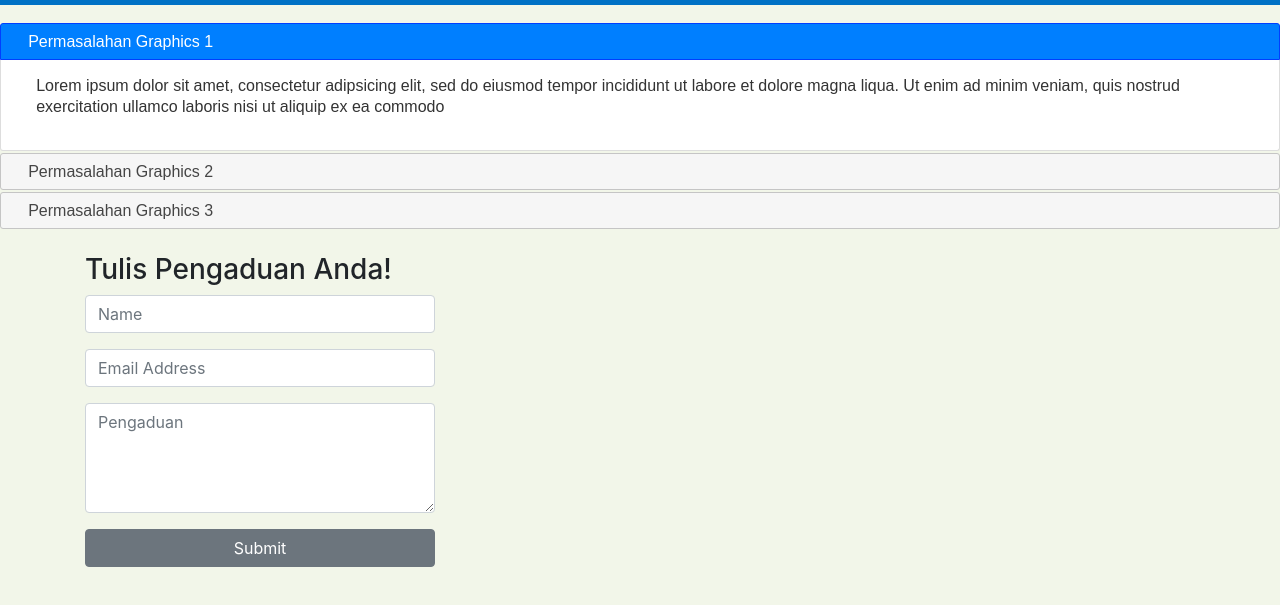
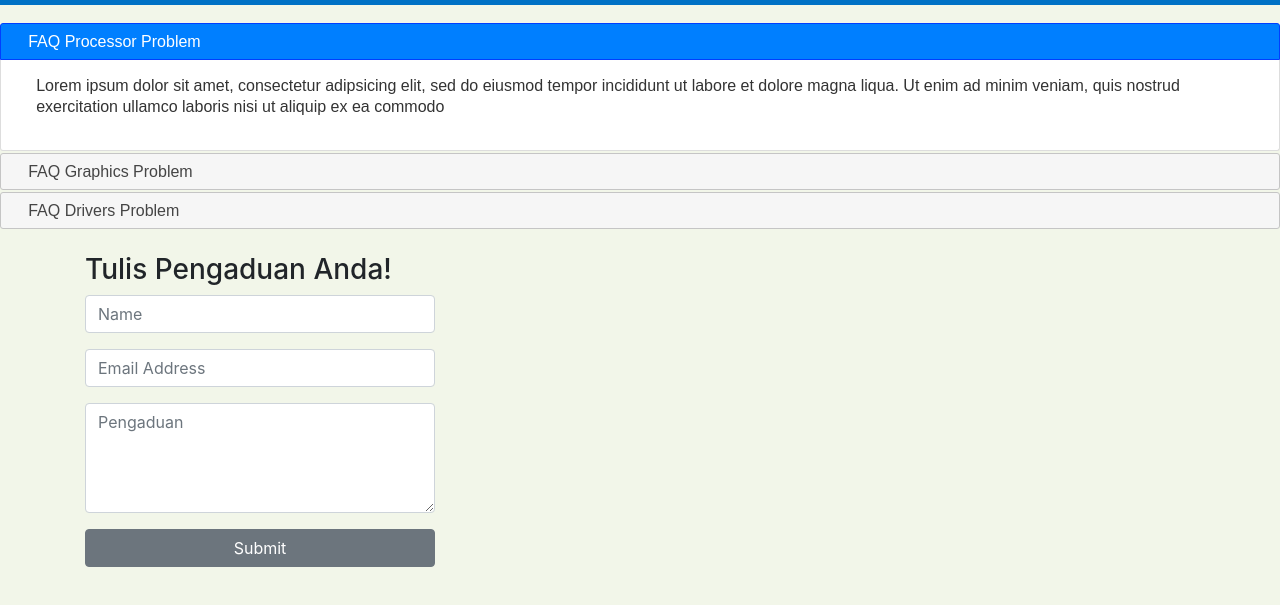
Before and after one commit to fatma-armi/Mivi, a plain HTML site: page support graphic.html in a window 1280 px wide. Shown: the part 51-656 px from the top of the page. Drawn offline with Linux system fonts and the light colour scheme.

Commit message:
Update support graphic.html

```diff
--- a/support graphic.html
+++ b/support graphic.html
@@ -50,15 +50,15 @@
 	  	</div>
     </nav><br><br><br>
 	<div id="accordion">
-				<h3>Permasalahan Graphics 1</h3>
+				<h3>FAQ Processor Problem</h3>
 				<div>
 					<p>Lorem ipsum dolor sit amet, consectetur adipsicing elit, sed do eiusmod tempor incididunt ut labore et dolore magna liqua. Ut enim ad minim veniam, quis nostrud exercitation ullamco laboris nisi ut aliquip ex ea commodo</p>
 				</div>
-				<h3>Permasalahan Graphics 2</h3>
+				<h3>FAQ Graphics Problem</h3>
 				<div>
 					<p>Lorem ipsum dolor sit amet, consectetur adipsicing elit, sed do eiusmod tempor incididunt ut labore et dolore magna liqua. Ut enim ad minim veniam, quis nostrud exercitation ullamco laboris nisi ut aliquip ex ea commodo</p>
 				</div>
-				<h3>Permasalahan Graphics 3</h3>
+				<h3>FAQ Drivers Problem</h3>
 				<div>
 					<p>Lorem ipsum dolor sit amet, consectetur adipsicing elit, sed do eiusmod tempor incididunt ut labore et dolore magna liqua. Ut enim ad minim veniam, quis nostrud exercitation ullamco laboris nisi ut aliquip ex ea commodo</p>
 				</div>
```
